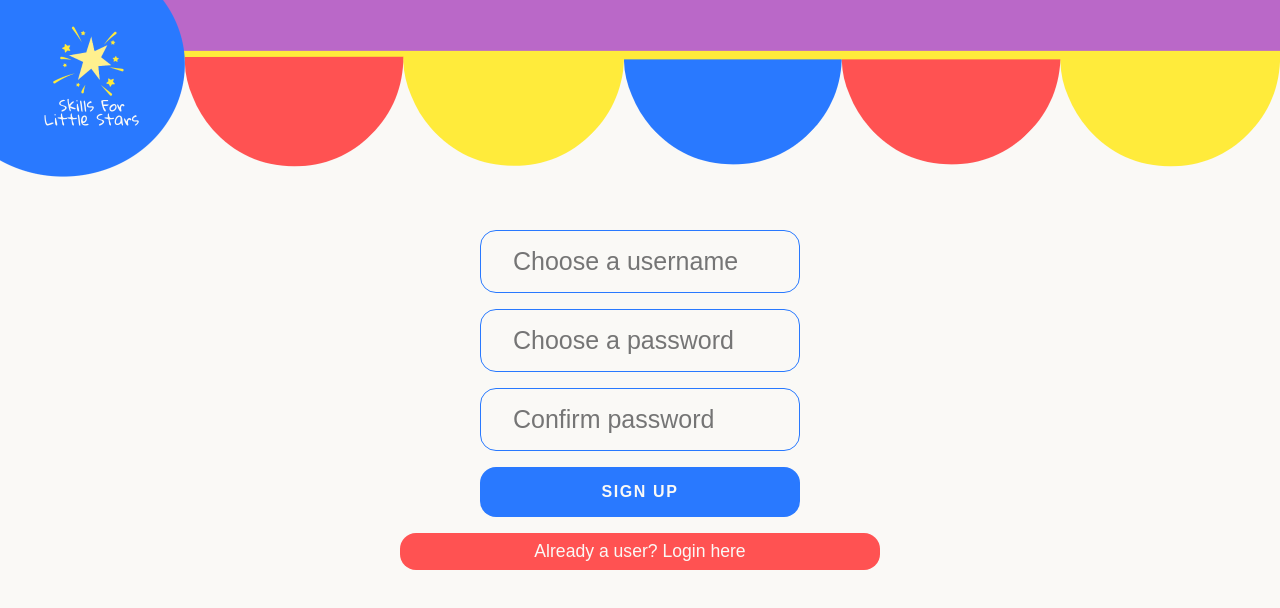
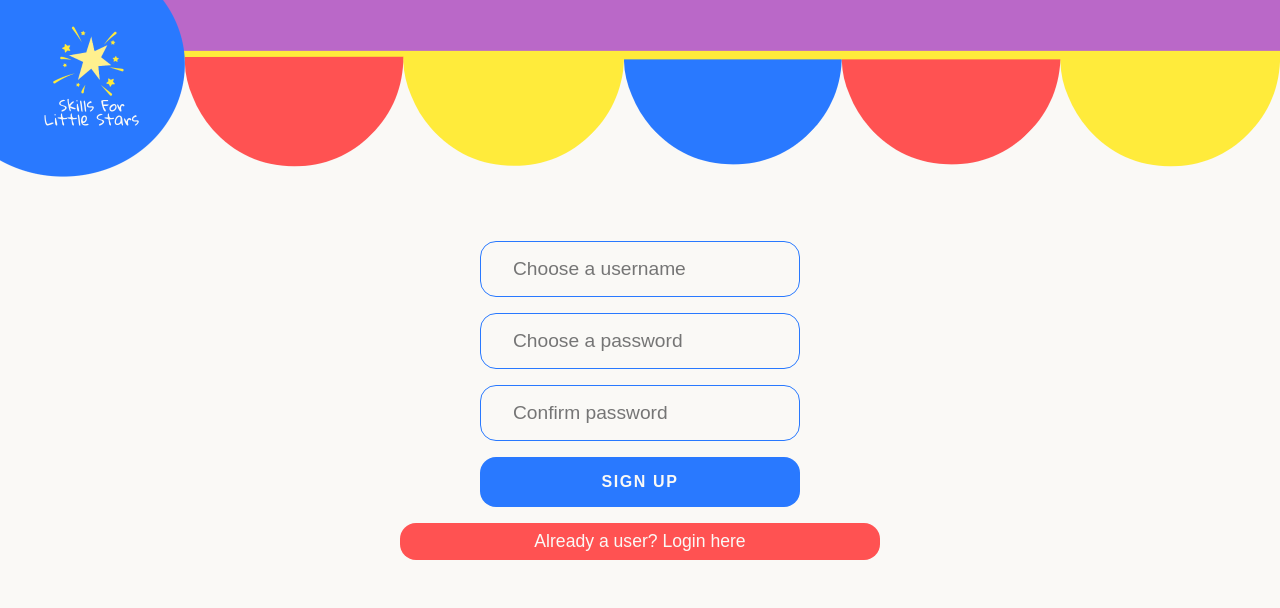
Before and after one commit to Rrantisi/Skills-for-Little-Stars, a React (Create React App) app in the folder frontend/: page /parents in a window 1280 px wide. Shown: the top 608 px of the page. Built offline with nearby package versions, Linux system fonts and the light colour scheme.

Commit message:
fix: updates input text size

```diff
--- a/frontend/src/components/Login/Login.css
+++ b/frontend/src/components/Login/Login.css
@@ -17,7 +17,7 @@
     width: 40vmin;
     padding: 2vmin 4vmin;
     border-radius: 2vmin;
-    font-size: 25px;
+    font-size: 2.4vmin;
 }
 
 .form-submit {
```
